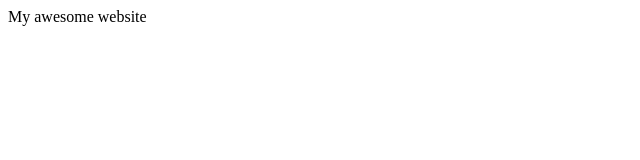
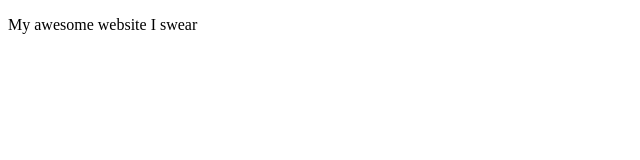
Before and after one commit to TLetlape/git-tutorial-beginners, a plain HTML site: page index.html in a window 1280 px wide. Shown: the whole page, without its empty margins (0-640 px from the left). Drawn offline with Linux system fonts and the light colour scheme.

Commit message:
Redisigned Homepage

```diff
--- a/index.html
+++ b/index.html
@@ -3,9 +3,11 @@
 <head>
     <meta charset="UTF-8">
     <meta name="viewport" content="width=device-width, inital-scale=1.0">
-    <title>My Awesome Website</title>
+    <title>Home - My Awesome Website</title>
 </head>
 <body>
-    My awesome website
+    <p>
+        My awesome website I swear
+    </p>
 </body>
 </html>
```
Also changed, not shown: about.html (+1 -1 lines).
